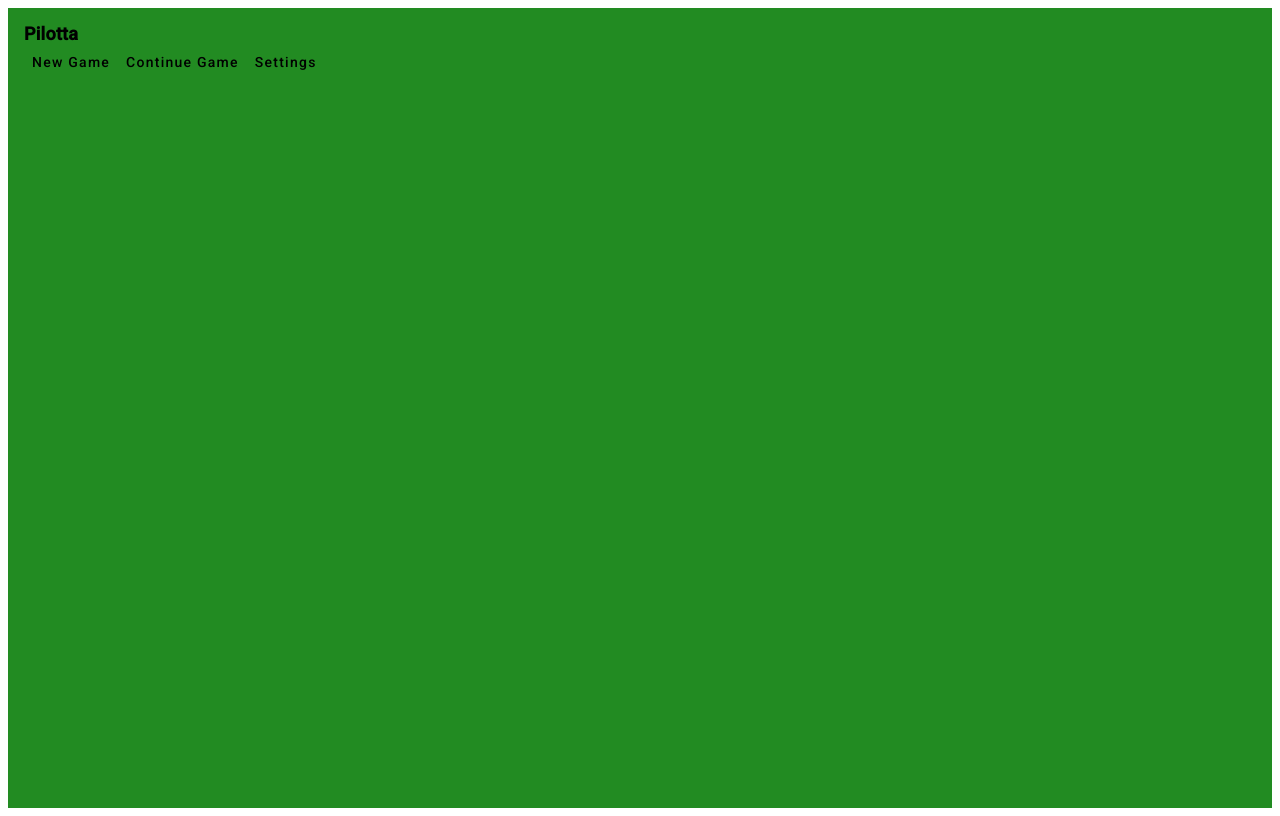
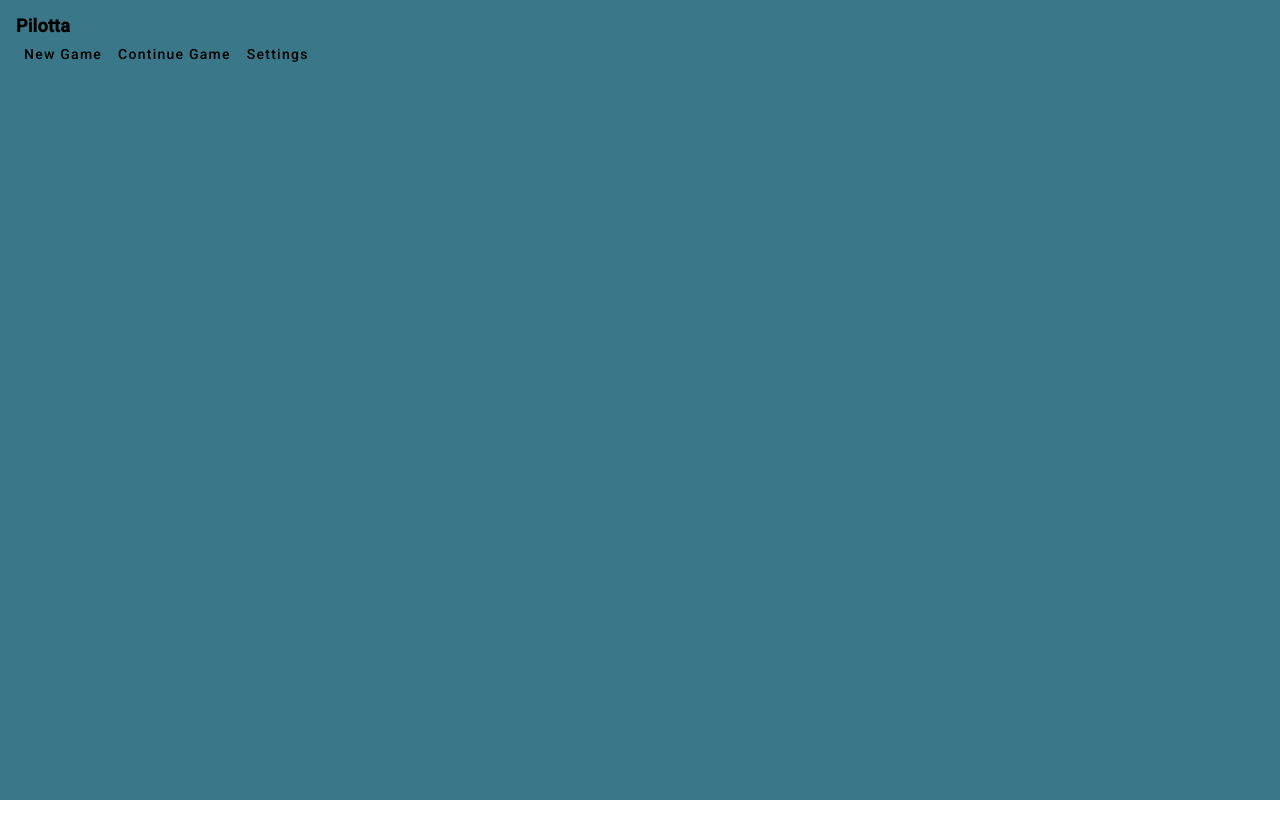
Before and after one commit to andreasx7/PilottaAngular, an Angular app: page / in a window 1280 px wide. Built offline with nearby package versions, Linux system fonts and the light colour scheme.

Commit message:
ui fixes

```diff
--- a/angular.json
+++ b/angular.json
@@ -106,5 +106,8 @@
         }
       }
     }
+  },
+  "cli": {
+    "analytics": false
   }
 }
--- a/src/app/app.component.scss
+++ b/src/app/app.component.scss
@@ -1,5 +1,5 @@
 .layout{
-    background-color: forestgreen;
+    background-color: #3a7889;
     height: 100dvh;
     width: 100dvw;
 }
--- a/src/app/components/main-menu/main-menu.component.html
+++ b/src/app/components/main-menu/main-menu.component.html
@@ -1,7 +1,7 @@
 <section id="main-menu">
     <div class="dashboard-container">
         <div class="title">Pilotta</div>
-        <button mat-button>New Game</button>
+        <button routerLink="/new-game" mat-button>New Game</button>
         <button mat-button>Continue Game</button>
         <button mat-button>Settings</button>
     </div>
--- a/src/index.html
+++ b/src/index.html
@@ -9,7 +9,7 @@
   <link href="https://fonts.googleapis.com/css2?family=Roboto:wght@300;400;500&display=swap" rel="stylesheet">
   <link href="https://fonts.googleapis.com/icon?family=Material+Icons" rel="stylesheet">
 </head>
-<body class="mat-typography">
+<body class="mat-typography" style="margin: 0px !important;">
   <app-root></app-root>
 </body>
 </html>
```
